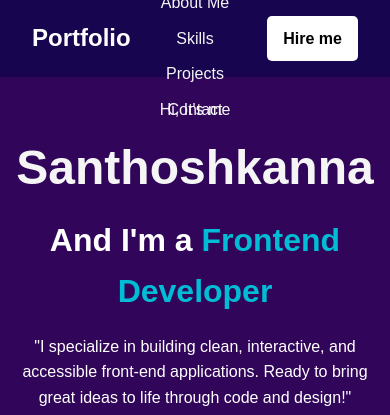
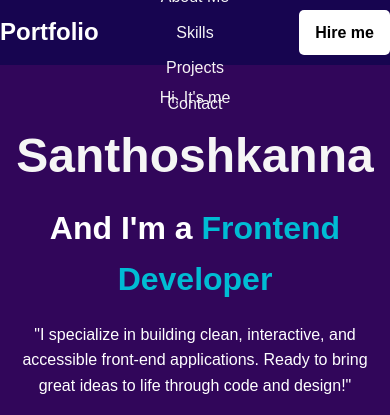
Before and after one commit to santhoshkanna021/Portfolio.., a Flask app: page / in a window 390 px wide. Shown: the top 415 px of the page. Run offline with Flask 3, Linux system fonts and the light colour scheme.

Commit message:
Modified Styles.css

```diff
--- a/static/Styles.css
+++ b/static/Styles.css
@@ -358,12 +358,12 @@ body {
 }
 
 /* Responsive for mobile */
-@media (max-width: 600px) {
+@media (max-width: 650px) {
   /* Navbar adjustments */
   .navbar {
     flex-direction: column;
     align-items: center;
-    padding: 10px 20;
+    padding: 10px 0;
   }
 
   .nav-links {
```
